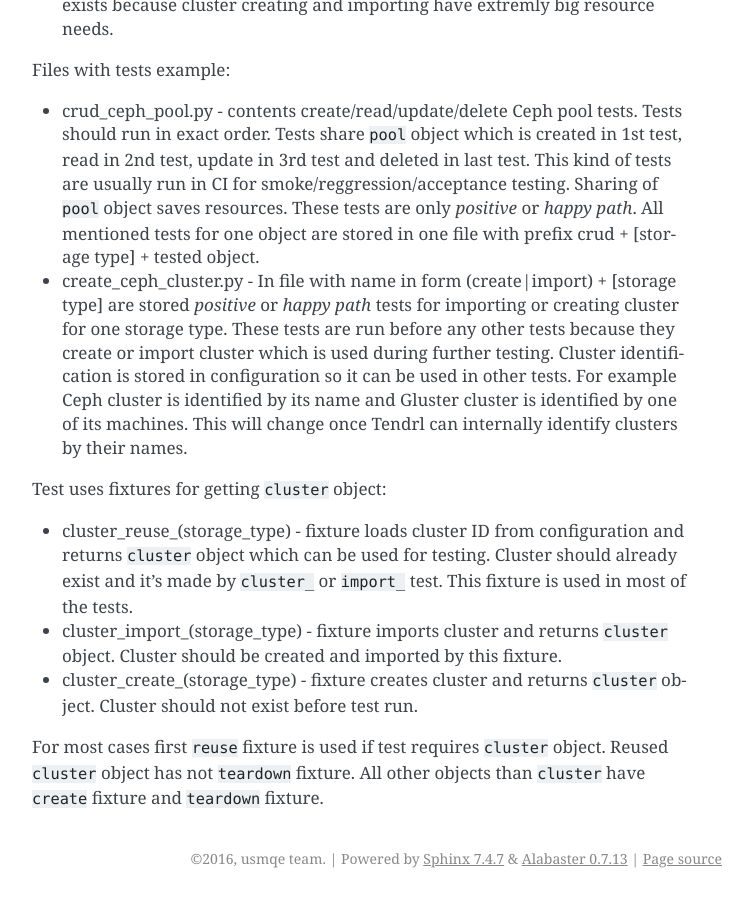
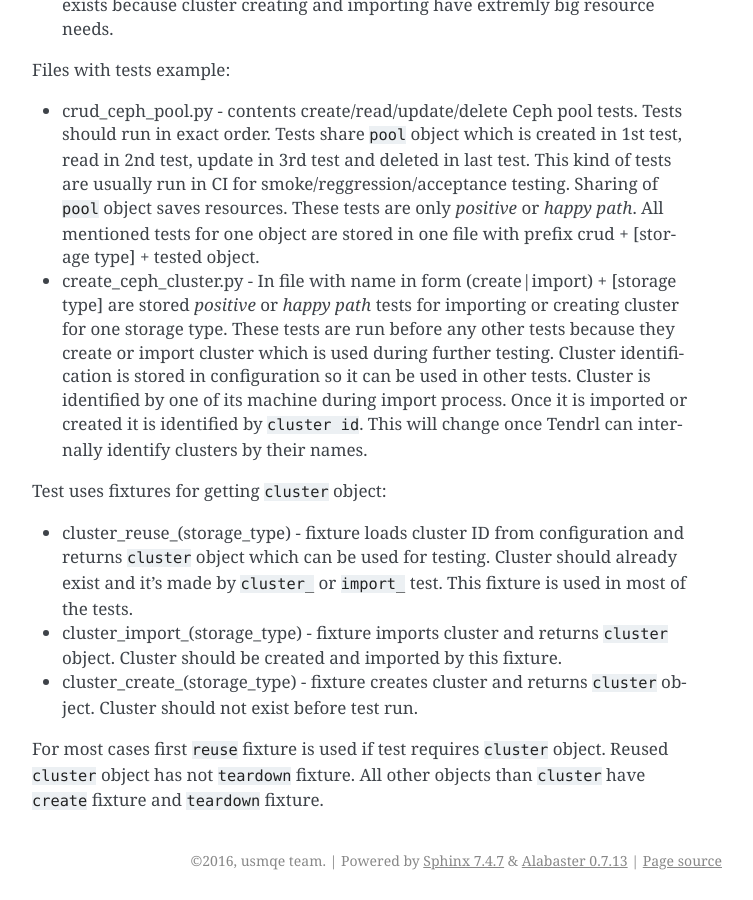
Before and after one commit to usmqe/usmqe-tests, a Sphinx documentation site: the page built from docs/test_development.rst, in a window 1280 px wide and 900 px high, scrolled down 1952 px. Shown: the whole window, without its empty margins (388-1141 px from the left). Built offline with Sphinx 7.4.7, drawn with Linux system fonts in a browser that asks for light colours.

Commit message:
Change cluster identification part

```diff
--- a/docs/test_development.rst
+++ b/docs/test_development.rst
@@ -115,9 +115,9 @@ Files with tests example:
   for one storage type. These tests are run before any other tests because
   they create or import cluster which is used during further testing.
   Cluster identification is stored in configuration so it can be used in other tests.
-  For example Ceph cluster is identified by its name and Gluster cluster is identified
-  by one of its machines. This will change once Tendrl can internally identify clusters
-  by their names.
+  Cluster is identified by one of its machine during import process. Once it is imported
+  or created it is identified by ``cluster id``. This will change once Tendrl can
+  internally identify clusters by their names.
 
 Test uses fixtures for getting ``cluster`` object:
 
```
